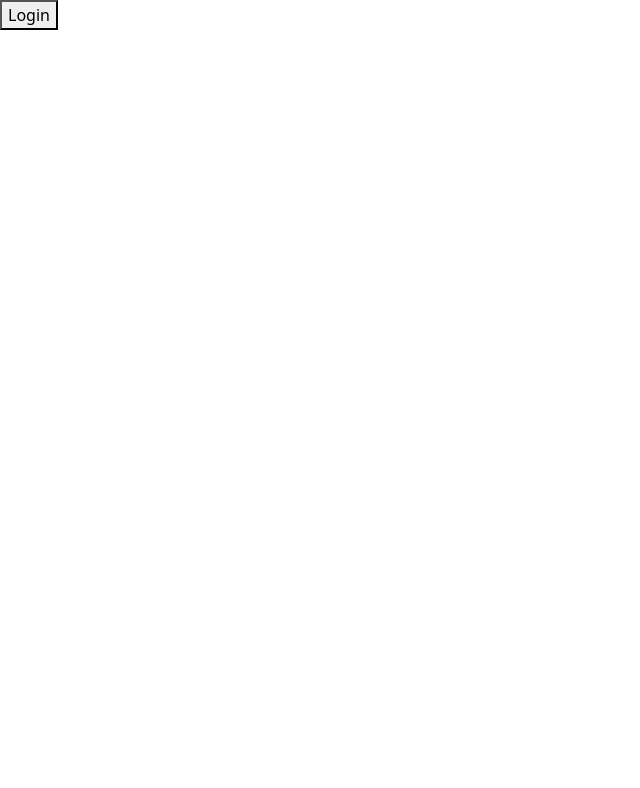
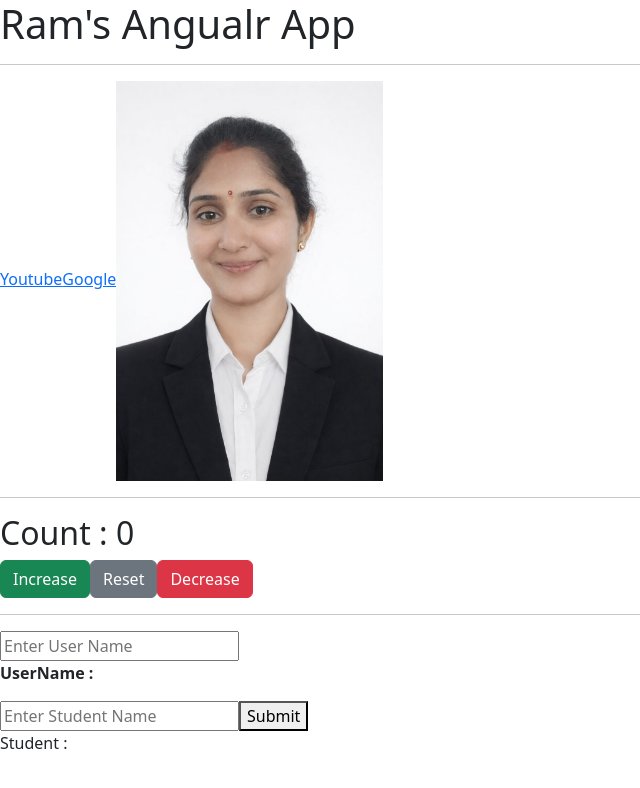
Before and after one commit to vaidehiramchandra/first_project, an Angular app: page / in a window 1280 px wide. Shown: the top 788 px of the page, without its empty margins (0-640 px from the left). Built offline with nearby package versions, Linux system fonts and the light colour scheme.

Commit message:
Data Binding

```diff
--- a/src/app/app.component.html
+++ b/src/app/app.component.html
@@ -1 +1,2 @@
-<app-login></app-login>
+<!-- <app-login></app-login> -->
+ <app-data-binding></app-data-binding>
--- /dev/null
+++ b/src/app/data-binding/data-binding.component.html
@@ -0,0 +1,22 @@
+<h1> {{title}} </h1>
+<hr>
+
+<a [href]="url1">Youtube</a>
+<a [href]="url2">Google</a>
+<img [src]="imgSrc" [alt]="imgAlt" height="400px">
+
+<hr>
+<h2>Count : {{count}}</h2>
+<button class="btn btn-success" (click)="increase()">Increase</button>
+<button class="btn btn-secondary" (click)="reset()">Reset</button>
+<button class="btn btn-danger" (click)="decrease()">Decrease</button>
+
+<hr>
+
+<input type="text" placeholder="Enter User Name" [(ngModel)]="user">
+
+<p><b>UserName : </b>{{user}}</p>
+
+<input type="text" placeholder="Enter Student Name" #studentInput>
+<button (click)="onSubmit(studentInput.value)">Submit</button>
+<p>Student : {{student}}</p>
--- /dev/null
+++ b/src/app/data-binding/data-binding.component.ts
@@ -0,0 +1,68 @@
+import { Component } from '@angular/core';
+
+@Component({
+  selector: 'app-data-binding',
+  templateUrl: './data-binding.component.html',
+  styleUrls: ['./data-binding.component.css']
+})
+export class DataBindingComponent {
+  // Data binding in Angular:
+  // 1.Interpolation OR String interpolation :
+  // it is one way communication
+  // from ts file to template
+  // In which class property bind to the template
+  // Before printing it converts to string thats because it is called string intertpolation
+
+  public title:string = "Ram's Angualr App"
+
+  // 2.Attribute binding
+  // It is one way communication
+  // fromn ts file to template
+  // In which class property binds to the template element attribute
+
+
+  public url1:string = "https://www.youtube.com";
+  public url2:string = "https://www.google.com";
+
+  public imgSrc:string = "/assets/my-img.jpeg";
+  public imgAlt:string = "My Image"
+
+  //3. event binding
+  // this is one way communication from template to class
+  // in which template event bind to the class method
+
+  public count:number = 0;
+
+
+  increase(){
+    if(this.count<5){
+      this.count++
+    }else{
+      alert("Count not be more than 5!")
+    }
+  }
+
+  decrease(){
+     if(this.count>-5){
+      this.count--
+
+    }else{
+      alert("Count notbe less than -5")
+    }
+  }
+
+  reset(){
+    this.count = 0
+  }
+
+  // 4.Two way data binding
+  // in this there are two way communication from template to class and class to template data is synchronized
+  // in two way daTA BINDING needs a formsModule
+  public user:string = ""
+  public student:string= ""
+
+  onSubmit(value:string){
+    this.student = value
+  }
+
+}
```
Also changed, not shown: src/app/app.module.ts (+6 -2 lines), src/app/data-binding/data-binding.component.css (added), src/assets/my-img.jpeg (added), 1 other file (tests, documents, lock files or other folders).
